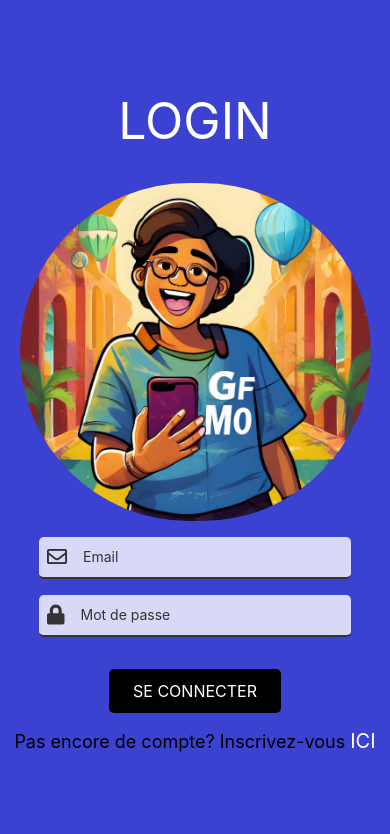
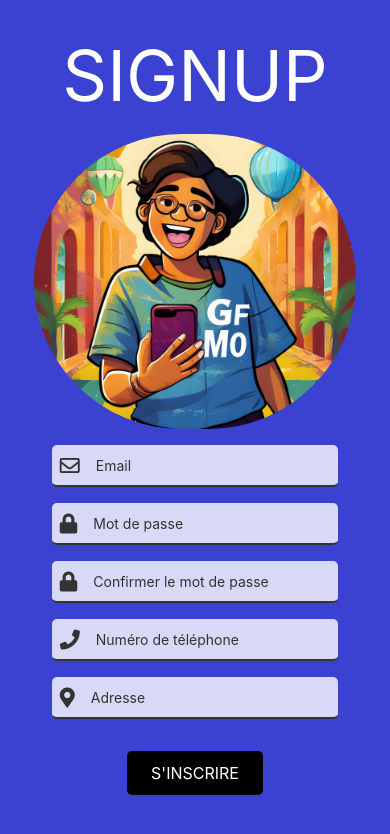
Before and after one commit to Stilisky/TECTRA_DCM, a React Native app in the folder dcm_apk/: screen /Signup in a window 390 px wide. Shown: the top 834 px of the page. Built offline with nearby package versions, Linux system fonts and the light colour scheme.

Commit message:
feature signup almost finisheed

```diff
--- a/dcm_apk/navigation/index.js
+++ b/dcm_apk/navigation/index.js
@@ -4,6 +4,7 @@ import { NavigationContainer } from '@react-navigation/native';
 import { createStackNavigator } from '@react-navigation/stack';
 import HomeScreen from '../screens/HomeScreen';
 import LoginScreen from '../screens/LoginScreen';
+import SignUpScreen from '../screens/SignupScreen';
 
 const Stack = createStackNavigator();
 
@@ -12,6 +13,7 @@ const AppNavigator = () => {
     <NavigationContainer>
       <Stack.Navigator initialRouteName="Login">
         <Stack.Screen name="Login" component={LoginScreen} options={{headerShown: false}}/>
+        <Stack.Screen name="Signup" component={SignUpScreen} options={{headerShown: false}}/>
         <Stack.Screen name="Home" component={HomeScreen} />
       </Stack.Navigator>
     </NavigationContainer>
--- a/dcm_apk/screens/LoginScreen/index.js
+++ b/dcm_apk/screens/LoginScreen/index.js
@@ -34,7 +34,7 @@ const LoginScreen = () => {
 
    const handleSignUp = () => {
       // Naviguer vers l'écran d'inscription
-      navigation.navigate('SignUp');
+      navigation.navigate('Signup');
    };
 
    return (
@@ -99,7 +99,7 @@ const styles = StyleSheet.create({
       borderRadius:900
    },
    title: {
-      fontSize: 50,
+      fontSize: 70,
       marginBottom: 16,
       textAlign: 'center',
       color:'#fff'
--- /dev/null
+++ b/dcm_apk/screens/SignupScreen/index.js
@@ -0,0 +1,184 @@
+// SignUpScreen.js
+import React, { useState } from 'react';
+import { View, Text, TextInput, TouchableOpacity, StyleSheet, Alert, Image } from 'react-native';
+import { useNavigation } from '@react-navigation/native';
+import { FontAwesome5 } from '@expo/vector-icons';
+
+const SignUpScreen = () => {
+    const navigation = useNavigation();
+    const [email, setEmail] = useState('');
+    const [password, setPassword] = useState('');
+    const [confirmPassword, setConfirmPassword] = useState('');
+    const [phoneNumber, setPhoneNumber] = useState('');
+    const [address, setAddress] = useState('');
+
+    const handleSignUp = async () => {
+        // Exemple de validation côté client
+        if (password !== confirmPassword) {
+            Alert.alert('Erreur', 'Les mots de passe ne correspondent pas.');
+            return;
+        }
+
+        try {
+            // Construire un objet FormData pour envoyer les données incluant le fichier image
+            const formData = new FormData();
+            formData.append('email', email);
+            formData.append('password', password);
+            formData.append('phoneNumber', phoneNumber);
+            formData.append('address', address);
+
+            // Remplacez cette URL par l'URL de votre endpoint d'inscription
+            const response = await fetch('https://votre-api.com/signup', {
+                method: 'POST',
+                headers: {
+                    'Content-Type': 'multipart/form-data',
+                },
+                body: formData,
+            });
+
+            if (response.ok) {
+                // Naviguer vers l'écran de connexion après l'inscription réussie
+                navigation.navigate('Login');
+            } else {
+                const errorData = await response.json();
+                Alert.alert('Erreur', errorData.message || 'Une erreur s\'est produite lors de l\'inscription.');
+            }
+        } catch (error) {
+            console.error('Erreur lors de l\'inscription :', error.message);
+        }
+    };
+
+    return (
+        <View style={styles.container}>
+            <Text style={styles.title}>SIGNUP</Text>
+
+            <Image style={styles.image} source={require('../../assets/im1.jpeg')} />
+
+
+            {/* Champ de saisie pour l'email avec icône */}
+            <View style={styles.inputContainer}>
+                <FontAwesome5 name="envelope" size={20} color="#333" style={styles.icon} />
+                <TextInput
+                    style={styles.input}
+                    placeholder="Email"
+                    value={email}
+                    onChangeText={(text) => setEmail(text)}
+                    keyboardType="email-address"
+                    autoCapitalize="none"
+                />
+            </View>
+
+            {/* Champ de saisie pour le mot de passe avec icône */}
+            <View style={styles.inputContainer}>
+                <FontAwesome5 name="lock" size={20} color="#333" style={styles.icon} />
+                <TextInput
+                    style={styles.input}
+                    placeholder="Mot de passe"
+                    secureTextEntry
+                    value={password}
+                    onChangeText={(text) => setPassword(text)}
+                />
+            </View>
+
+            {/* Champ de saisie pour la confirmation du mot de passe avec icône */}
+            <View style={styles.inputContainer}>
+                <FontAwesome5 name="lock" size={20} color="#333" style={styles.icon} />
+                <TextInput
+                    style={styles.input}
+                    placeholder="Confirmer le mot de passe"
+                    secureTextEntry
+                    value={confirmPassword}
+                    onChangeText={(text) => setConfirmPassword(text)}
+                />
+            </View>
+
+            {/* Champ de saisie pour le numéro de téléphone avec icône */}
+            <View style={styles.inputContainer}>
+                <FontAwesome5 name="phone" size={20} color="#333" style={styles.icon} />
+                <TextInput
+                    style={styles.input}
+                    placeholder="Numéro de téléphone"
+                    value={phoneNumber}
+                    onChangeText={(text) => setPhoneNumber(text)}
+                    keyboardType="phone-pad"
+                />
+            </View>
+
+            {/* Champ de saisie pour l'adresse avec icône */}
+            <View style={styles.inputContainer}>
+                <FontAwesome5 name="map-marker-alt" size={20} color="#333" style={styles.icon} />
+                <TextInput
+                    style={styles.input}
+                    placeholder="Adresse"
+                    value={address}
+                    onChangeText={(text) => setAddress(text)}
+                />
+            </View>
+
+            <TouchableOpacity style={styles.button} onPress={handleSignUp}>
+                <Text style={styles.buttonText}>S'INSCRIRE</Text>
+            </TouchableOpacity>
+        </View>
+    );
+};
+
+const styles = StyleSheet.create({
+    container: {
+        flex: 1,
+        justifyContent: 'center',
+        alignItems: 'center',
+        backgroundColor: '#3b42d1',
+        paddingHorizontal: 16
+    },
+    image: {
+        width: '90%',
+        height: '35%',
+        marginBottom: 16,
+        borderRadius: 900,
+    },
+    title: {
+        fontSize: 70,
+      marginBottom: 16,
+      textAlign: 'center',
+      color:'#fff',
+    },
+    inputContainer: {
+        flexDirection: 'row',
+        alignItems: 'center',
+        width: '80%',
+        marginBottom: 16,
+        borderBottomWidth: 2,
+        borderBottomColor: '#333',
+        borderRadius: 5,
+        backgroundColor: 'rgba(255, 255, 255, 0.8)',
+    },
+    icon: {
+        marginRight: 8,
+        marginLeft: 8,
+    },
+    input: {
+        flex: 1,
+        height: 40,
+        paddingHorizontal: 8,
+        color: '#333',
+    },
+    button: {
+        backgroundColor: '#000',
+        paddingVertical: 12,
+        paddingHorizontal: 24,
+        borderRadius: 5,
+        margin: 16,
+    },
+    buttonText: {
+        color: '#fff',
+        fontSize: 16,
+    },
+    signUpText: {
+        marginTop: 16,
+        color: '#fff',
+        fontSize: 20,
+    },
+
+});
+
+export default SignUpScreen;
```
